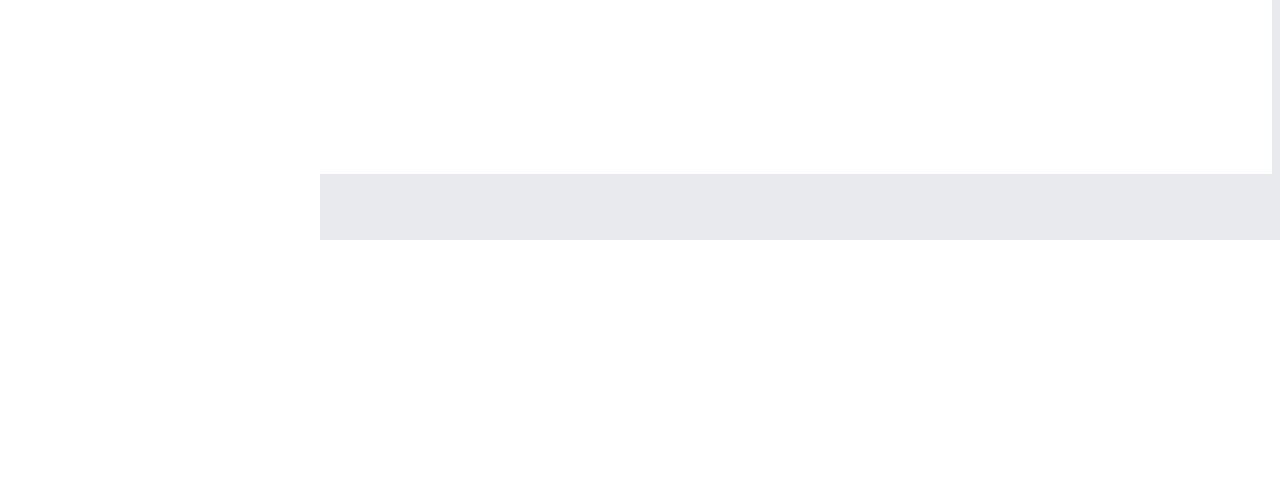
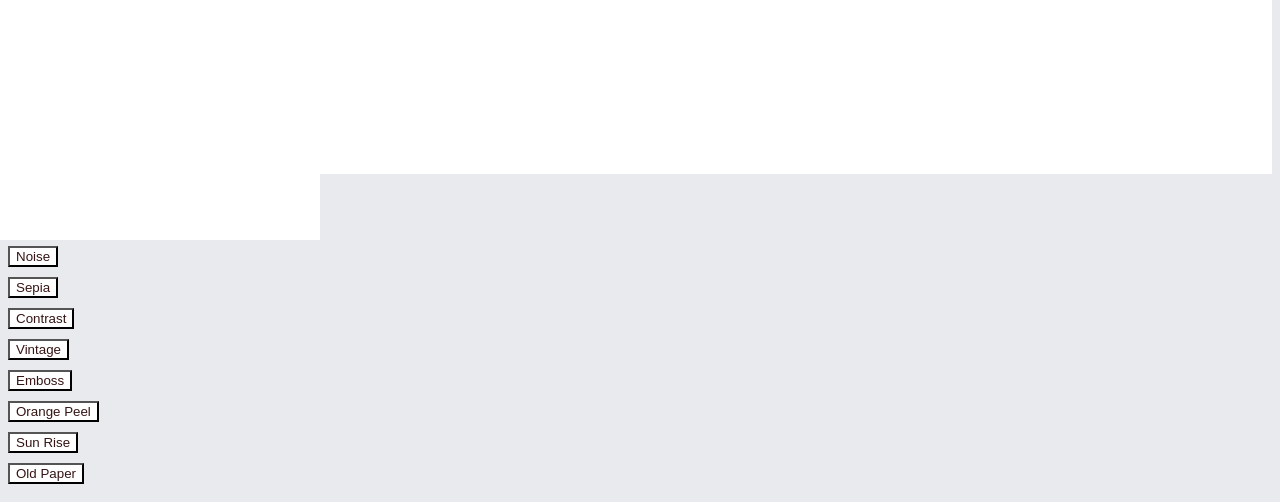
Before and after one commit to andela-ooshodi/django-photo-application, a Django app: template djangophotoapp/photoapp/templates/photoapp/home.html in a window 1280 px wide. Shown: the part 665-1167 px from the top of the page. Before the commit the page ends 905 px from the top, so only its background shows below. Run offline with Django 3.2, Linux system fonts and the light colour scheme; the template is opened without the code that fills it, so the values that code supplies are empty; some libraries are stand-ins or nearby versions.

Commit message:
[Feature] Integrated image filtering with camanjs

```diff
--- a/bower.json
+++ b/bower.json
@@ -18,6 +18,7 @@
   "dependencies": {
     "jquery": "~2.1.4",
     "Materialize": "materialize#~0.97.3",
-    "mdi": "~1.3.41"
+    "mdi": "~1.3.41",
+    "caman": "~4.1.2"
   }
 }
--- a/djangophotoapp/photoapp/static/css/base.css
+++ b/djangophotoapp/photoapp/static/css/base.css
@@ -135,14 +135,30 @@ nav ul li {
     margin: auto;
 }
 
-.middle {
-    background-color: #fff;
-    min-height: 100%
+.filters {
+    margin-top: 10px;
+    max-height: 500px;
+    overflow: auto;
 }
 
-.bottom {
+.filters .btn {
+    display: block;
+    margin-bottom: 10px;
     background-color: #fff;
-    min-height: 100%;
+    color: #361414;
+}
+
+.filters .btn:hover {
+    background-color: #fff;
+    color: #361414;
+}
+
+#resetbtn, #savebtn {
+    background-color: #1992BF;
+}
+
+#resetbtn:hover, #savebtn:hover {
+    background-color: #1992BF;
 }
 
 #upload-form {
@@ -264,7 +280,18 @@ input.file-path:-ms-input-placeholder {
 
 @media (max-width: 992px) {
     .single-view {
-        margin-left: 0px;
+        margin-left: 10px;
+        margin-bottom: 20px;
+    }
+
+    .filters {
+        margin-left: 10px;
+    }
+
+    .filters .btn {
+        display: inline-block;
+        margin-bottom: 10px;
+        margin-right: 10px;
     }
 }
 
--- /dev/null
+++ b/djangophotoapp/photoapp/static/js/camanfilters.js
@@ -0,0 +1,94 @@
+function filter(img_src) {
+    var canvas = document.getElementById('canvas');
+    var ctx = canvas.getContext('2d');
+
+    /* Enable Cross Origin Image Editing */
+    var img = new Image();
+    img.crossOrigin = '';
+    img.onload = function() {
+        canvas.width = img.width;
+        canvas.height = img.height;
+        ctx.drawImage(img, 0, 0, img.width, img.height);
+    }
+    img.src = img_src;
+
+    var $noise = $('#noisebtn');
+    var $sepia = $('#sepiabtn');
+    var $contrast = $('#contrastbtn');
+    var $vintage = $('#vintagebtn');
+    var $emboss = $('#embossbtn');
+    var $orangepeel = $('#orangepeelbtn');
+    var $sunrise = $('#sunrisebtn')
+    var $oldpaper = $('#oldpaperbtn');
+    var $save = $('#savebtn');
+
+    /* Creating custom filters */
+    Caman.Filter.register("oldpaper", function() {
+        this.pinhole();
+        this.noise(10);
+        this.orangePeel();
+        this.render();
+    });
+
+    /* In built filters */
+    $noise.on('click', function(e) {
+        $('#canvas').removeAttr('data-caman-id');
+        Caman('#canvas', img, function() {
+            this.noise(10).render();
+        });
+    });
+    $contrast.on('click', function(e) {
+        $('#canvas').removeAttr('data-caman-id');
+        Caman('#canvas', img, function() {
+            this.contrast(10).render();
+        });
+    });
+    $sepia.on('click', function(e) {
+        $('#canvas').removeAttr('data-caman-id');
+        Caman('#canvas', img, function() {
+            this.sepia(20).render();
+        });
+    });
+    $vintage.on('click', function(e) {
+        $('#canvas').removeAttr('data-caman-id');
+        Caman('#canvas', img, function() {
+            this.vintage().render();
+        });
+    });
+    $emboss.on('click', function(e) {
+        $('#canvas').removeAttr('data-caman-id');
+        Caman('#canvas', img, function() {
+            this.emboss().render();
+        });
+    });
+    $orangepeel.on('click', function(e) {
+        $('#canvas').removeAttr('data-caman-id');
+        Caman('#canvas', img, function() {
+            this.orangePeel().render();
+        });
+    });
+    $sunrise.on('click', function(e) {
+        $('#canvas').removeAttr('data-caman-id');
+        Caman('#canvas', img, function() {
+            this.sunrise().render();
+        });
+    });
+
+    /* Applying Custom filters */
+    $oldpaper.on('click', function(e) {
+        $('#canvas').removeAttr('data-caman-id');
+        Caman('#canvas', img, function() {
+            this.oldpaper();
+            this.render();
+        });
+    });
+
+    /* You can also save it as a jpg image, extension need to be added later after saving image. */
+    $save.on('click', function(e) {
+        Caman('#canvas', img, function() {
+            this.render(function() {
+                this.save('png');
+            });
+        });
+    });
+};
--- a/djangophotoapp/photoapp/static/js/main.js
+++ b/djangophotoapp/photoapp/static/js/main.js
@@ -88,7 +88,16 @@ $(document).ready(function() {
         var img_id = $(this).attr("id").split("-")[1];
         var img_publicid = $("#img-" + img_id).attr("src").split("/")[5]
         $("#img").attr("src", "http://res.cloudinary.com/myphotoapp/" + img_publicid);
-        $("#img").css("display", "block");
+        var img_src = $("#img").attr("src");
+        $("#canvas").css("display", "block");
+        $("#canvas").css("margin", "auto");
+        filter(img_src);
+    });
+
+    // Reset the canvas with the current image
+    $('#resetbtn').on('click', function(e) {
+        var current_img = $('#img').attr('src');
+        filter(current_img);
     });
 
     //////////////// Mobile view (less than 992px) //////////////////
--- a/djangophotoapp/photoapp/templates/photoapp/base.html
+++ b/djangophotoapp/photoapp/templates/photoapp/base.html
@@ -21,6 +21,8 @@
 
         <script src="{% static 'lib/jquery/dist/jquery.min.js' %}"></script>
         <script src="{% static 'lib/Materialize/dist/js/materialize.min.js' %}"></script>
+        <script src="{% static 'lib/caman/dist/caman.full.min.js' %}"></script>
+        <script src="{% static 'js/camanfilters.js' %}"></script>
         <script src="{% static 'js/main.js' %}"></script>
         <script src="{% static 'js/ajaxsetup.js' %}"></script>
     </body>
--- a/djangophotoapp/photoapp/templates/photoapp/home.html
+++ b/djangophotoapp/photoapp/templates/photoapp/home.html
@@ -21,7 +21,6 @@
         </ul>
     </div>
 </nav>
-
 <!-- Page Layout -->
 <!-- Sidebar -->
 <div class="sidebar hide-on-med-and-down">
@@ -80,13 +79,12 @@
     </div>
 </div>
 <!-- Page content -->
-<div class="container">
+
 <div class="content">
     <div class="row">
-            <div class="col s12 m12 l10 push-l2">
+        <div class="col s12 m12 l9 push-l3">
             <div class="row">
                 <div class="col s12">
-                        <div class="top">
                     <div class="hide-on-large-only col s12">
                             <form role="form" action="/home" method="post" enctype="multipart/form-data" id="upload-form-mobile">
                                 {% csrf_token %}
@@ -115,24 +113,28 @@
                                 </div>
                             </div>
                     </div>
-                            <div class="single-view valign-wrapper">
-                                <img id="img" class="responsive-img valign" src=""/>
-                            </div>
-                        </div>
                 </div>
             </div>
             <div class="row">
-                    <div class="col s12">
-                        <div class="middle">
-
+                <div class="col s12 m12 l9">
+                    <div class="single-view valign-wrapper">
+                        <canvas id="canvas">
+                            <img id="img" class="responsive-img valign" src=""/>
+                        </canvas>
                     </div>
                 </div>
-                </div>
-                <div class="row">
-                    <div class="col s12">
-                        <div class="bottom">
-
-                        </div>
+                <div class="col s12 m12 l3">
+                    <div class="filters">
+                        <button id="savebtn" class="waves-effect waves-light btn hoverable">Save Image</button>
+                        <button id="resetbtn" class="waves-effect waves-light btn hoverable">Reset Photo</button>
+                        <button id="noisebtn" class="waves-effect waves-light btn hoverable">Noise</button>
+                        <button id="sepiabtn" class="waves-effect waves-light btn hoverable">Sepia</button>
+                        <button id="contrastbtn" class="waves-effect waves-light btn hoverable">Contrast</button>
+                        <button id="vintagebtn" class="waves-effect waves-light btn hoverable">Vintage</button>
+                        <button id="embossbtn" class="waves-effect waves-light btn hoverable">Emboss</button>
+                        <button id="orangepeelbtn" class="waves-effect waves-light btn hoverable">Orange Peel</button>
+                        <button id="sunrisebtn" class="waves-effect waves-light btn hoverable">Sun Rise</button>
+                        <button id="oldpaperbtn" class="waves-effect waves-light btn hoverable">Old Paper</button>
                     </div>
                 </div>
             </div>
@@ -140,5 +142,4 @@
     </div>
 </div>
 
-
 {% endblock body %}
```
Also changed, not shown: 1 other file. Lines whose indentation alone changed are shown as unchanged.
